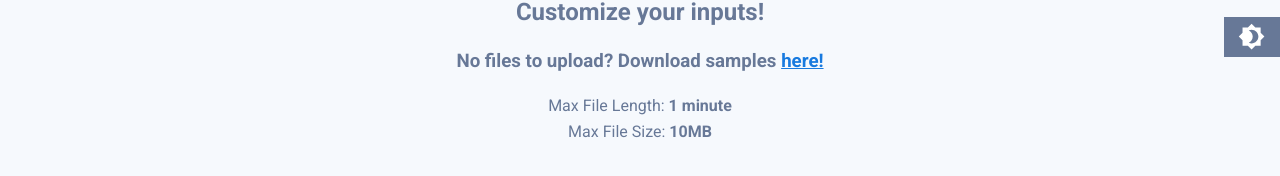
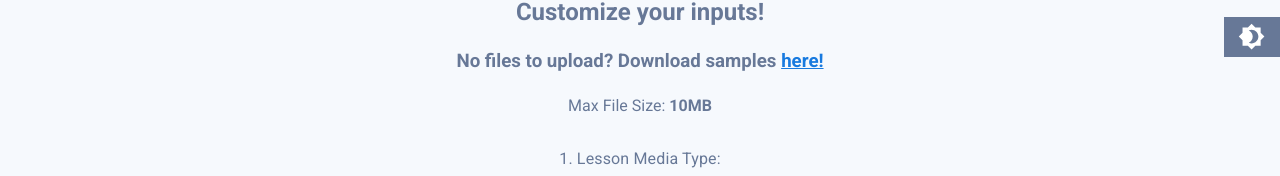
Before and after one commit to AllardQuek/AnyTutor, a React (Create React App) app: page /upload in a window 1280 px wide. Shown: the part 103-279 px from the top of the page. Built offline with nearby package versions, Linux system fonts and the light colour scheme; no server answers; sample sign-in values are in the browser's storage.

Commit message:
removed max file length limit

```diff
--- a/src/components/UploadInfo.js
+++ b/src/components/UploadInfo.js
@@ -17,9 +17,6 @@ const UploadInfo = () => {
       </h3>
 
       <div className="additional-info">
-        <p>
-          Max File Length: <strong>1 minute</strong>
-        </p>
         <p>
           Max File Size: <strong>10MB</strong>
         </p>
--- a/src/components/Uploader.js
+++ b/src/components/Uploader.js
@@ -47,13 +47,6 @@ const Uploader = ({ mediaType, uploadLesson, setNthUpload }) => {
 
     // When status is done, alert the user if their file is longer than 1 minute
     if (status === "done") {
-      if (file.meta.duration > 60) {
-        setError("Sorry, maximum file duration is 1 minute!");
-        file.remove();
-        return;
-      }
-      console.log(file.meta.size);
-
       // if file size greater than 10mb
       if (file.meta.size > 10485760) {
         setError("Sorry, maximum file size is 10MB!");
```
